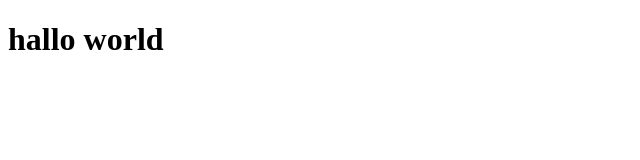
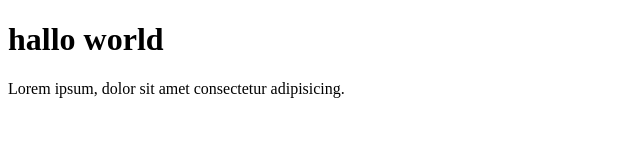
Before and after one commit to abilajiRio/freelance-project, a plain HTML site: page index.html in a window 1280 px wide. Shown: the whole page, without its empty margins (0-640 px from the left). Drawn offline with Linux system fonts and the light colour scheme.

Commit message:
menambahkan paragraf di index.php

```diff
--- a/index.html
+++ b/index.html
@@ -8,5 +8,6 @@
 </head>
 <body>
     <h1>hallo world</h1>
+    <p>Lorem ipsum, dolor sit amet consectetur adipisicing.</p>
 </body>
 </html>
```
